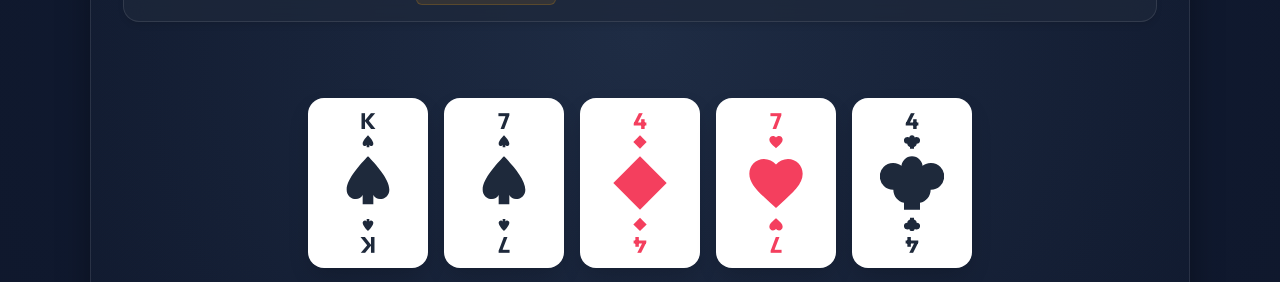
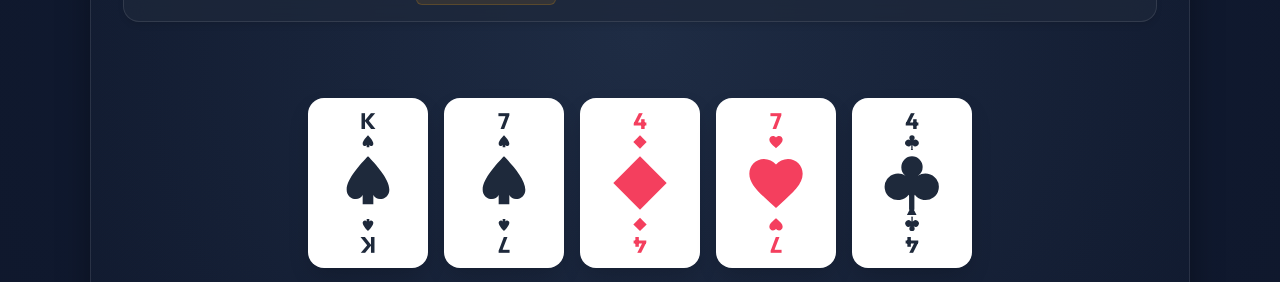
Before and after one commit to ktubman12/Poker, a React (Vite) app: page / in a window 1280 px wide. Both pictures are taken after a click on the button "DEAL". Shown: the part 425-707 px from the top of the page. Built offline with nearby package versions, Linux system fonts and the light colour scheme.

Commit message:
Refine club icon to better match user image

```diff
--- a/src/components/CardBoard.tsx
+++ b/src/components/CardBoard.tsx
@@ -28,7 +28,7 @@ const SuitSVG = ({ suit, size = 24 }: { suit: string, size?: number }) => {
   );
   if (suit === 'clubs') return (
     <svg width={size} height={size} viewBox="0 0 24 24" fill="currentColor">
-      <path d="M12 2a4 4 0 0 1 4 4 4 4 0 0 1-1.92 3.42A5 5 0 1 1 19 14.5c0 2.41-1.7 4.43-4 4.89V22h-6v-2.61c-2.3-.46-4-2.48-4-4.89a5 5 0 1 1 4.92-5.08A4 4 0 0 1 8 6a4 4 0 0 1 4-4z" />
+      <path d="M12 2a4 4 0 0 1 4 4 4 4 0 0 1-1.8 3.32 5 5 0 1 1-1.15 7.07 1 1 0 0 0-.15.54V22h-1.8l-1 2h3.6l-1-2h-1.8v-5.07a1 1 0 0 0-.15-.54 5 5 0 1 1-1.15-7.07A4 4 0 0 1 8 6a4 4 0 0 1 4-4z" />
     </svg>
   );
   return null;
```
